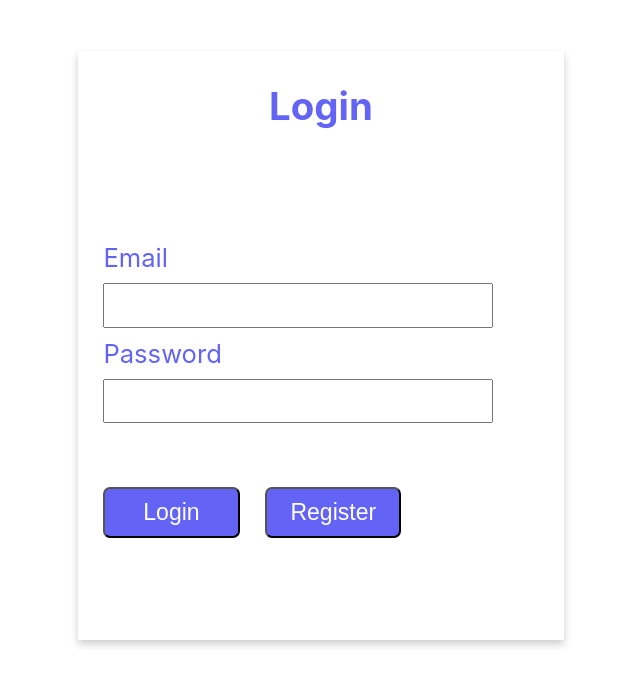
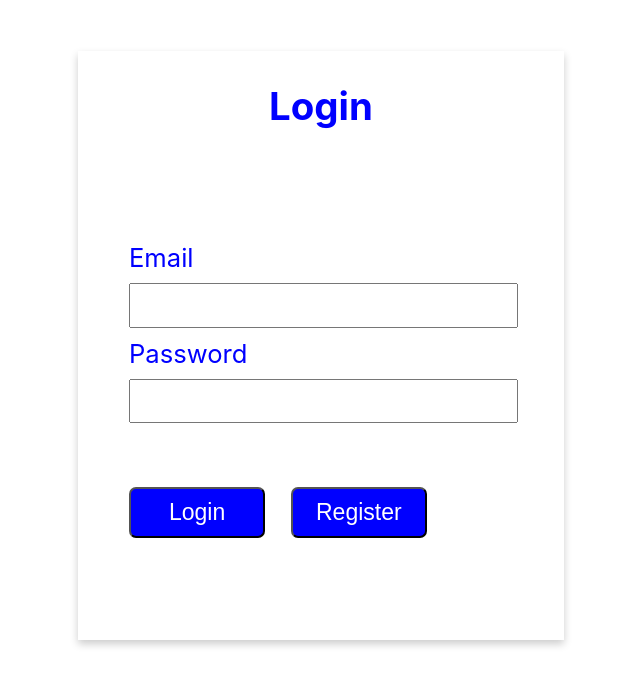
Before and after one commit to fawazshohiebar/finalfrontend, a React (Create React App) app: page /Login in a window 1280 px wide. Shown: the top 686 px of the page, without its empty margins (319-959 px from the left). Built offline with nearby package versions, Linux system fonts and the light colour scheme.

Commit message:
added doctor dash and bookings

```diff
--- a/src/App.css
+++ b/src/App.css
@@ -25,6 +25,7 @@
 
 .header-color {
   color: white;
+  text-decoration: none;
 }
 
 .first-section {
@@ -402,18 +403,19 @@ flex-direction: column;
 .button-ordering{
   border-radius: 15px;
     background-color: #6363F6;
-    font-size: 1.5vw;
+    font-size: 1.3vw;
     height: 3vw;
-    width: 36%;
+    width: 80%;
     border: none;
-    padding-left: 10%;
+
 
 
     color: white;
-    margin-left: 3.5vw;
+    margin-left: 2.5vw;
 }
 .button-ordering::placeholder{
   color: white;
+  text-align: center;
 }
 
 
@@ -456,7 +458,7 @@ html {
 
 .login-label{
   font-size: 2vw;
-  color:#6363F6 ;
+  color:#0000FF ;
 
 }
 .login-input{
@@ -467,7 +469,7 @@ html {
   width: 35%;
   height: 4vw;
   border-radius: 7px;
-  background-color: #6363F6;
+  background-color: #0000FF;
   font-size: 1.8vw;
   color: white;
 
@@ -475,7 +477,7 @@ html {
 .Login-header{
   text-align: center;
   font-size: 3vw;
-  color: #6363F6;
+  color: #0000FF;
 }
 
 .gap{
@@ -490,13 +492,13 @@ html {
   display: flex;
   flex-direction: column;
   padding-top: 4vw;
-  padding-left: 2vw;
+  padding-left: 4vw;
 }
 
 
 
 .flip-card {
-  background-color: aqua;
+  background-color: white;
   width: 38%;
   height: 46vw;
   perspective: 1000px;
@@ -537,7 +539,78 @@ transform: rotateY(180deg);
 }
 
 .flip-card-back {
-  background-color: #2980b9;
+  background-color: white;
   color: white;
   transform: rotateY(180deg);
 }
+
+
+
+
+
+
+
+
+
+
+/* registration nnnn page  */
+
+
+
+.inner-registration{
+  text-align: center;
+  font-size: 2vw;
+  color: #0000FF;
+}
+
+
+
+.inner-registration-inputs{
+  text-align: left;
+  width: 70%;
+  line-height: 4vw;
+  display: flex;
+  flex-direction: column;
+  padding-top: 0vw;
+  padding-left: 2vw;
+  padding-bottom: 2%;
+}
+.registration-label{
+font-size: 2vw;
+color: #0000FF;
+}
+.registraion-inputs{
+  height: 3vw;
+
+}
+.clickers-registration{
+  padding-left: 22px;
+}
+
+
+
+
+
+/* booookkkiiiinnngggggggg buttttttttonnnnnnnnnnnnnnn */
+.booking-button{
+  border-radius: 15px;
+  background-color: #6363F6;
+  font-size: 1vw;
+  height: 3vw;
+  width: 60%;
+  border: none;
+
+
+
+  color: white;
+  margin-left: 0.5vw;
+}
+
+
+
+.datecom{
+  display: flex;
+  flex-direction: row;
+  width: 60%;
+  height: 3vw;
+}
--- a/src/App.jsx
+++ b/src/App.jsx
@@ -3,6 +3,8 @@ import './App.css';
 import semiheader from "../src/images/semiheader.jpeg"
 
 import { Route, Routes,BrowserRouter } from 'react-router-dom';
+import { ToastContainer } from 'react-toastify';
+import 'react-toastify/dist/ReactToastify.css';
 
 
 import "slick-carousel/slick/slick.css";
@@ -20,6 +22,7 @@ import DoctorPage from './components/DoctorPage';
 import Dashboard from './pages/Dashboard';
 import AddDoctors from './components/AddDoctors';
 import Login from './components/Login';
+import DoctorDashboard from './pages/DoctorDashboard';
 function App() {
 
 
@@ -27,7 +30,6 @@ function App() {
 
   return (
     <div className="App">
-
 
 
 
@@ -47,6 +49,7 @@ function App() {
         <Route path='/Dashboard' element={<Dashboard />} />
  <Route path='/AddDoctors' element={<AddDoctors />} />
  <Route path='/Login' element={<Login />} />
+ <Route path='/DoctorDash' element={<DoctorDashboard />} />
 
     </Routes>
     </BrowserRouter>
--- a/src/components/AddDoctors.jsx
+++ b/src/components/AddDoctors.jsx
@@ -275,8 +275,8 @@ function AddDoctors() {
 
           <label>Pick the category</label>
           <div className='category-buttons'>
-            <button onClick={getSpecielties}>Specielties</button>
-            <button onClick={getMedicalServices}>Medical Services</button>
+            <button onClick={getSpecielties}>Medical Services</button>
+            <button onClick={getMedicalServices}>Specielties</button>
           </div>
 
           <div className='subcategory-list'>
--- a/src/components/Login.jsx
+++ b/src/components/Login.jsx
@@ -1,66 +1,145 @@
-import React from 'react'
+import React from 'react';
+import { useState } from 'react';
+import axios from 'axios';
+import { ToastContainer, toast } from 'react-toastify';
+import 'react-toastify/dist/ReactToastify.css';
+import { useNavigate } from 'react-router-dom';
 
 function Login() {
-
-const  flipCard=()=> {
+  const flipCard = () => {
     var flipCard = document.querySelector('.flip-card');
     flipCard.classList.toggle('flipped');
-  }
+  };
+  const navigate = useNavigate();
 
+  const [EmailLogin, setEmailLogin] = useState('');
+  const [passwordLogin, setpasswordLogin] = useState('');
+  const [registrationrole, setRegistrationRole] = useState('user');
+  const [RegEmail, setRegEmail] = useState('');
+  const [RegName, setRegName] = useState('');
+  const [RegPassword, setRegPassword] = useState('');
+  const [RegPhone, setRegPhone] = useState('');
 
-
-  return (
-    <div className='container-login-registration'>
+  const login = async () => {
+    const data = { email: EmailLogin, password: passwordLogin };
+    const response = await axios.post(`http://localhost:4000/users/login`, data);
+    console.log(response.data.message);
+    console.log(response.data);
+    if (response.data.message === 'Welcome!') {
+      toast.success(response.data.message, { position: toast.POSITION.TOP_RIGHT });
+      sessionStorage.setItem('userID', response.data._id);
+      sessionStorage.setItem('role', response.data.role);
+      if(response.data.role=="superadmin"){
+        navigate('/Dashboard');
+      }
+      else if(response.data.role=="Doctor"){
+        navigate(`/DoctorDash`)
+      }
 
 
 
 
-<div className='flip-card'>
-  <div className="flip-card-inner">
-    <div className="flip-card-front">
-     <h2 className='Login-header'>Login</h2>
-     <br />
-<div className='inputs-login'>
-     <label className='login-label' >Email</label>
-     <input className='login-input' type="text" />
-
-     <label  className='login-label'> Password</label>
-     <input className='login-input' type="text" />
+    } else {
+      toast.error(response.data.message, { position: toast.POSITION.TOP_RIGHT });
+    }
+  };
 
 
+const Register=async()=>{
+  const data={email:RegEmail,password:RegPassword,phone:RegPhone,name:RegName,role:registrationrole}
+  const response=await axios.post(`http://localhost:4000/users/`,data)
+  if(response.data.message=="User created successfully."){
+    toast.success(response.data.message, { position: toast.POSITION.TOP_RIGHT });
+    sessionStorage.setItem('userID', JSON.stringify(response.data._id));
+    sessionStorage.setItem('role', JSON.stringify(response.data.role));
 
+  }else{
+  console.log(response.data.message)
+  toast.error(response.data.message, { position: toast.POSITION.TOP_RIGHT });
+}}
 
+  return (
+    <div className='container-login-registration'>
+      <ToastContainer />
+      <div className='flip-card'>
+        <div className='flip-card-inner'>
+          <div className='flip-card-front'>
+            <h2 className='Login-header'>Login</h2>
+            <br />
+            <div className='inputs-login'>
+              <label className='login-label'>Email</label>
+              <input
+                className='login-input'
+                type='text'
+                value={EmailLogin}
+                onChange={(e) => setEmailLogin(e.target.value)}
+              />
 
+              <label className='login-label'>Password</label>
+              <input
+                className='login-input'
+                type='text'
+                value={passwordLogin}
+                onChange={(e) => setpasswordLogin(e.target.value)}
+              />
 
+              <br />
 
-<br />
-
-
-<div  className='display-flex-row gap'>
-<button className='register-clicker' >Login</button>
-      <button className='register-clicker' onClick={()=>flipCard()}>Register</button>
+              <div className='display-flex-row gap'>
+                <button className='register-clicker' onClick={() => login()}>
+                  Login
+                </button>
+                <button className='register-clicker' onClick={() => flipCard()}>
+                  Register
+                </button>
+              </div>
+            </div>
+          </div>
+          <div className='flip-card-back'>
+            <div className='inner-registration'>
+              <h2>Register</h2>
+            </div>
+            <div className='inner-registration-inputs'>
+              <label className='registration-label'>Name</label>
+              <input
+                className='registraion-inputs'
+                type='text'
+                value={RegName}
+                onChange={(e) => setRegName(e.target.value)}
+              />
+              <label className='registration-label'>Email</label>
+              <input
+                className='registraion-inputs'
+                type='text'
+                value={RegEmail}
+                onChange={(e) => setRegEmail(e.target.value)}
+              />
+              <label className='registration-label'>Password</label>
+              <input
+                className='registraion-inputs'
+                type='text'
+                value={RegPassword}
+                onChange={(e) => setRegPassword(e.target.value)}
+              />
+              <label className='registration-label'>Phone</label>
+              <input
+                className='registraion-inputs'
+                type='number'
+                value={RegPhone}
+                onChange={(e) => setRegPhone(e.target.value)}
+              />
+            </div>
+            <div className='display-flex-row gap clickers-registration'>
+              <button className='register-clicker' onClick={()=>Register()}>Submit</button>
+              <button className='register-clicker' onClick={() => flipCard()}>
+                Login
+              </button>
+            </div>
+          </div>
+        </div>
       </div>
-      </div>
-
     </div>
-    <div className="flip-card-back">
-      <h1>John Doe</h1>
-      <p>Architect & Engineer</p>
-      <p>We love that guy</p>
-      <button  onClick={()=>flipCard()} >Flip Card</button>
-    </div>
-  </div>
-</div>
-
-
-
-
-
-
-
-
-    </div>
-  )
+  );
 }
 
-export default Login
+export default Login;
--- /dev/null
+++ b/src/pages/DoctorDash.css
@@ -0,0 +1,36 @@
+.card-doctor {
+    position: relative;
+    display: flex;
+
+
+    width: 320px;
+    box-shadow: 0 10px 20px rgba(0, 0, 0, 0.2);
+    padding: 32px;
+    overflow: hidden;
+    border-radius: 10px;
+
+    background: #0000FF;
+
+margin-bottom: 1vw;
+
+  }
+
+
+  .cardinfo{
+    color: white;
+ font-size: 1.2vw;
+}
+  .content{}
+
+  .header-card{
+    text-align: left;
+    color: white;
+  }
+  .container-card-doctordash{
+    display: flex;
+    flex-direction: row;
+  gap: 1vw;
+    flex-wrap: wrap;
+  padding-left: 5%;
+  height: auto;
+  }
--- /dev/null
+++ b/src/pages/DoctorDashboard.jsx
@@ -0,0 +1,75 @@
+import React from 'react'
+import "./DoctorDash.css"
+import { useState } from 'react'
+import axios from 'axios'
+import { useEffect } from 'react'
+function DoctorDashboard() {
+
+const[patientsinfo,setpatientsinfo]=useState(null)
+const userID = sessionStorage.getItem('userID');
+// getting the userid from the session
+
+const [docID,setdocID]=useState(null)
+
+const getdoctorid =async()=>{
+  const response=await axios.get(`http://localhost:4000/doctor/doctoruser/${userID}`)
+  setdocID(response.data[0]._id)
+
+  const fetchappointments =async(id)=>{
+    const response=await axios.get(`http://localhost:4000/booking/doctorbooking/${id}`)
+    setpatientsinfo(response.data)
+
+  }
+
+  fetchappointments(response.data[0]._id)
+
+
+
+
+}
+
+
+
+
+const deleteappointment=async(id)=>{
+  const response=await axios.delete(`http://localhost:4000/booking/${id}`)
+  console.log(response.data)
+}
+
+
+
+
+
+
+useEffect(() => {
+  getdoctorid()
+ },[patientsinfo]);
+
+  return (
+
+
+<div>
+<h2>Appointments  for doctor :</h2>
+<br />
+<br />
+<div className='container-card-doctordash'>
+
+
+{patientsinfo &&
+          patientsinfo.map((hourframe, index) => (
+<div className="card-doctor">
+  <div className="content">
+    <h2 className='header-card'>Name: {hourframe.User_ID.name}</h2>
+    <p className='cardinfo'>Phone: {hourframe.User_ID.phone} </p>
+    <p className='cardinfo'>Email: {hourframe.User_ID.email} </p>
+    <p className='cardinfo'>Date: {hourframe.date} </p>
+    <button className="btn" onClick={()=>deleteappointment(hourframe._id)}>Delete Appointment</button>
+  </div>
+</div>
+   ))}
+</div>
+</div>
+  )
+}
+
+export default DoctorDashboard
```
Also changed, not shown: src/components/DateTimeComponent.jsx (+37 -10 lines), src/components/Header.jsx (+22 -2 lines).
